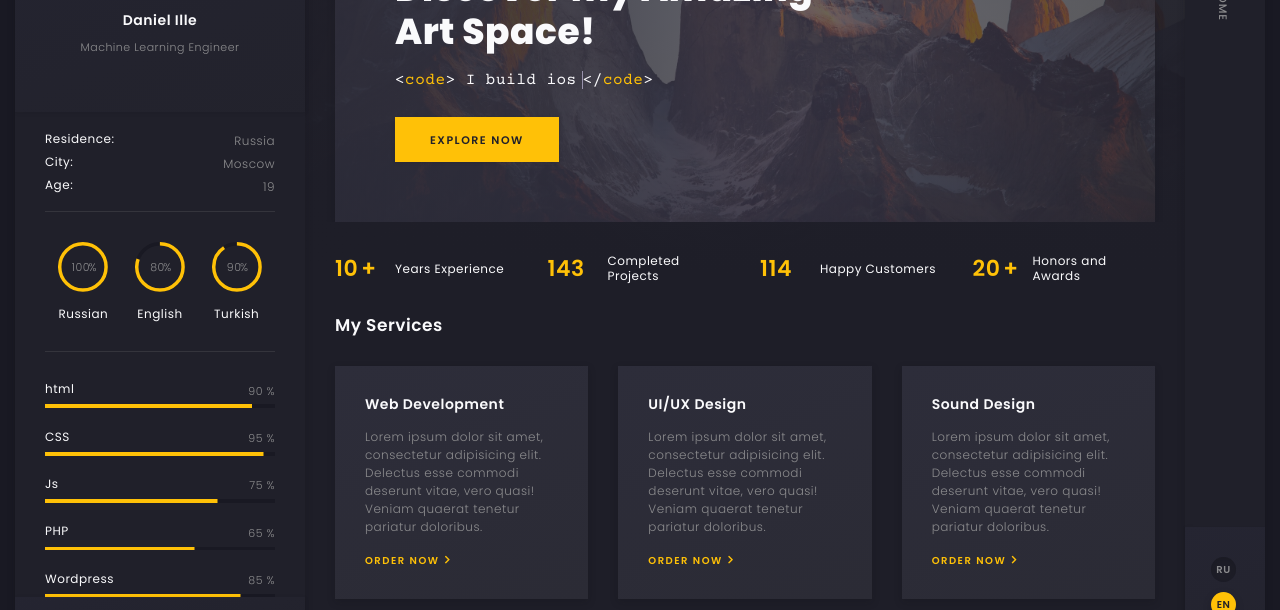
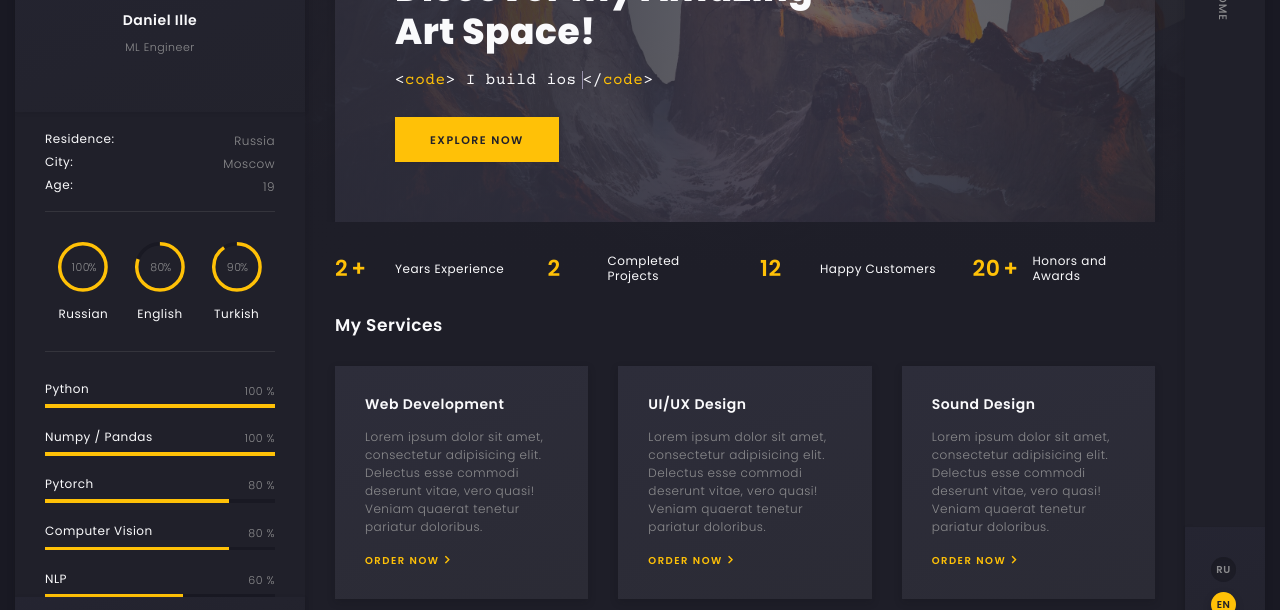
Before and after one commit to Djacon/Djacon.github.io, a plain HTML site: page index.html in a window 1280 px wide. Shown: the part 138-748 px from the top of the page. Drawn offline with nearby package versions, Linux system fonts and the light colour scheme.

Commit message:
Update Info About me

```diff
--- a/index.html
+++ b/index.html
@@ -72,7 +72,7 @@
               <!-- name -->
               <h5 class="art-name mb-10"><a href="home.html">Daniel Ille</a></h5>
               <!-- post -->
-              <div class="art-sm-text">Machine Learning Engineer</div>
+              <div class="art-sm-text">ML Engineer</div>
             </div>
             <!-- info bar header end -->
 
@@ -142,7 +142,7 @@
                 <div class="art-hard-skills-item">
                   <div class="art-skill-heading">
                     <!-- title -->
-                    <h6>html</h6>
+                    <h6>Python</h6>
                   </div>
                   <!-- progressbar frame -->
                   <div class="art-line-progress">
@@ -157,7 +157,7 @@
                 <div class="art-hard-skills-item">
                   <div class="art-skill-heading">
                     <!-- title -->
-                    <h6>CSS</h6>
+                    <h6>Numpy / Pandas</h6>
                   </div>
                   <!-- progressbar frame -->
                   <div class="art-line-progress">
@@ -172,7 +172,7 @@
                 <div class="art-hard-skills-item">
                   <div class="art-skill-heading">
                     <!-- title -->
-                    <h6>Js</h6>
+                    <h6>Pytorch</h6>
                   </div>
                   <!-- progressbar frame -->
                   <div class="art-line-progress">
@@ -187,7 +187,7 @@
                 <div class="art-hard-skills-item">
                   <div class="art-skill-heading">
                     <!-- title -->
-                    <h6>PHP</h6>
+                    <h6>Computer Vision</h6>
                   </div>
                   <!-- progressbar frame -->
                   <div class="art-line-progress">
@@ -202,7 +202,7 @@
                 <div class="art-hard-skills-item">
                   <div class="art-skill-heading">
                     <!-- title -->
-                    <h6>Wordpress</h6>
+                    <h6>NLP</h6>
                   </div>
                   <!-- progressbar frame -->
                   <div class="art-line-progress">
@@ -222,13 +222,13 @@
               <!-- knowledge list -->
               <ul class="art-knowledge-list p-15-0">
                 <!-- list item -->
-                <li>Bootstrap, Materialize</li>
+                <li>Sklearn, W&B, Optuna</li>
                 <!-- list item -->
-                <li>Stylus, Sass, Less</li>
+                <li>Hadoop, Hive, PySpark, Polars</li>
                 <!-- list item -->
-                <li>Gulp, Webpack, Grunt</li>
+                <li>Flask, Django, Fastapi</li>
                 <!-- list item -->
-                <li>GIT knowledge</li>
+                <li>Docker, Git, Linux</li>
               </ul>
               <!-- knowledge list end -->
 
@@ -239,7 +239,7 @@
               <div class="art-links-frame p-15-15">
 
                 <!-- download cv button -->
-                <a href="files/cv.txt" class="art-link" download data-no-swup>Download cv <i class="fas fa-download"></i></a>
+                <a href="files/cv.pdf" class="art-link" download data-no-swup>Download cv <i class="fas fa-download"></i></a>
 
               </div>
               <!-- links frame end -->
@@ -256,6 +256,7 @@
               <!-- social link -->
               <a href="#." target="_blank"><i class="fab fa-behance"></i></a>
               <!-- social link -->
+              <!-- <a href="https://github.com/Djacon" target="_blank"><i class="fab fa-github"></i></a> -->
               <a href="#." target="_blank"><i class="fab fa-github"></i></a>
               <!-- social link -->
               <a href="#." target="_blank"><i class="fab fa-twitter"></i></a>
@@ -343,7 +344,7 @@
                       <!-- counter -->
                       <div class="art-counter-box">
                         <!-- counter number -->
-                        <span class="art-counter">10</span><span class="art-counter-plus">+</span>
+                        <span class="art-counter">2</span><span class="art-counter-plus">+</span>
                       </div>
                       <!-- counter end -->
                       <!-- title -->
@@ -362,7 +363,7 @@
                       <!-- counter -->
                       <div class="art-counter-box">
                         <!-- counter number -->
-                        <span class="art-counter">143</span>
+                        <span class="art-counter">2</span>
                       </div>
                       <!-- counter end -->
                       <!-- title -->
@@ -381,7 +382,7 @@
                       <!-- counter -->
                       <div class="art-counter-box">
                         <!-- counter number -->
-                        <span class="art-counter">114</span>
+                        <span class="art-counter">12</span>
                       </div>
                       <!-- counter end -->
                       <!-- title -->
--- a/js/main.js
+++ b/js/main.js
@@ -136,7 +136,7 @@ $(function() {
     }
   });
 
-  bar.animate(0.8);
+  bar.animate(.8);
 
   var bar = new ProgressBar.Circle(circleprog3, {
     strokeWidth: 7,
@@ -154,7 +154,7 @@ $(function() {
     }
   });
 
-  bar.animate(0.9);
+  bar.animate(.9);
 
   var bar = new ProgressBar.Line(lineprog1, {
     strokeWidth: 1.72,
@@ -171,7 +171,7 @@ $(function() {
     }
   });
 
-  bar.animate(.9);
+  bar.animate(1);
 
   var bar = new ProgressBar.Line(lineprog2, {
     strokeWidth: 1.72,
@@ -188,7 +188,7 @@ $(function() {
     }
   });
 
-  bar.animate(.95);
+  bar.animate(1);
 
   var bar = new ProgressBar.Line(lineprog3, {
     strokeWidth: 1.72,
@@ -205,7 +205,7 @@ $(function() {
     }
   });
 
-  bar.animate(.75);
+  bar.animate(.8);
 
   var bar = new ProgressBar.Line(lineprog4, {
     strokeWidth: 1.72,
@@ -222,7 +222,7 @@ $(function() {
     }
   });
 
-  bar.animate(.65);
+  bar.animate(.8);
 
   var bar = new ProgressBar.Line(lineprog5, {
     strokeWidth: 1.72,
@@ -239,7 +239,7 @@ $(function() {
     }
   });
 
-  bar.animate(.85);
+  bar.animate(.6);
 
   // Contact form
   $('.art-input').keyup(function() {
```
Also changed, not shown: 2 other files.
